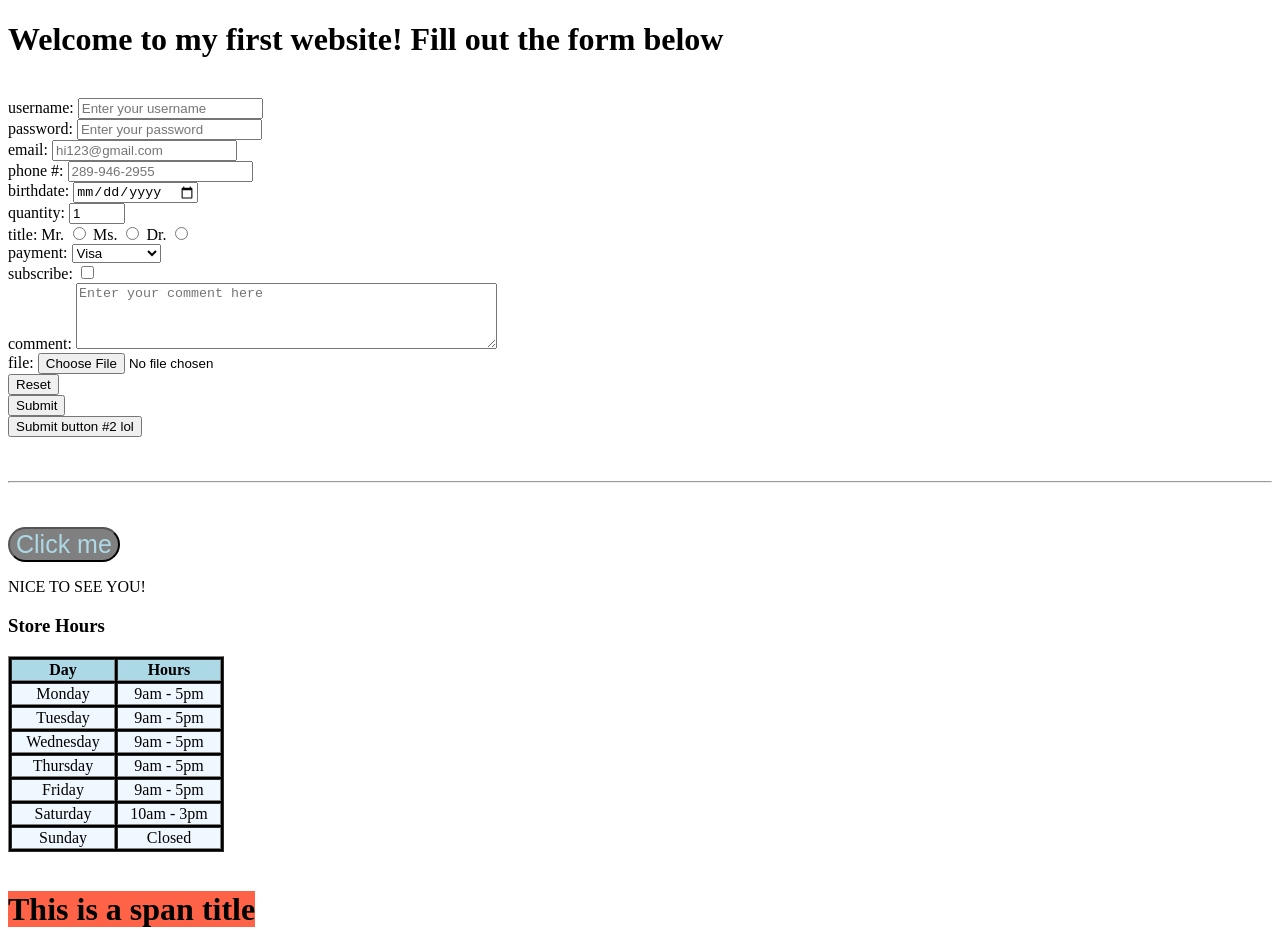
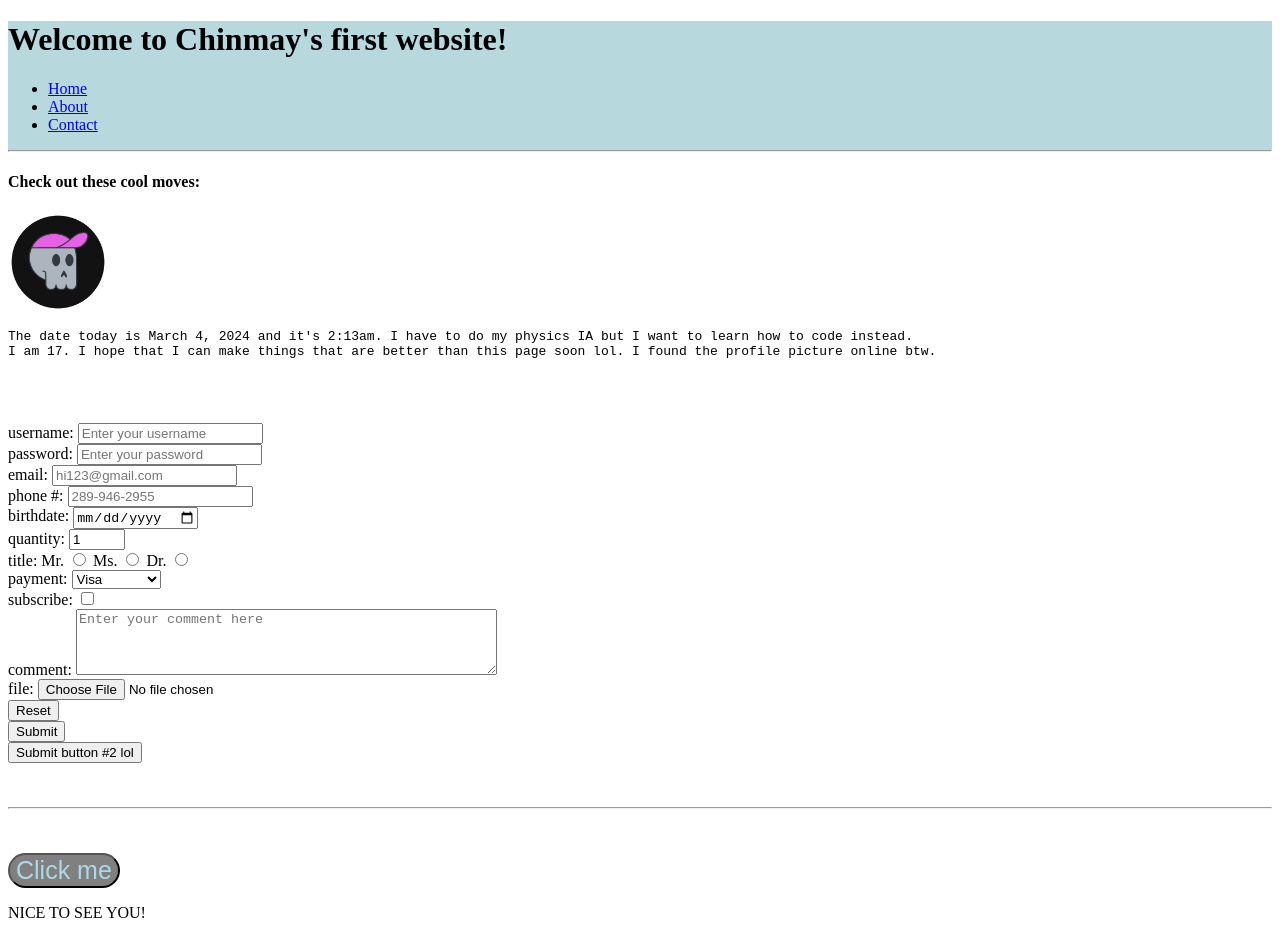
Before and after one commit to angryraptor108/learningwebdev, a plain HTML site: page index.html in a window 1280 px wide. Shown: the top 930 px of the page. Drawn offline with Linux system fonts and the light colour scheme.

Commit message:
css styling

```diff
--- a/index.html
+++ b/index.html
@@ -10,8 +10,27 @@
 
   <body>
 
-    <h1>Welcome to my first website! Fill out the form below</h1>
-    <br>
+    <header style="background-color: rgb(183, 217, 222);">
+      <h1>Welcome to Chinmay's first website!</h1>
+      <nav>
+        <ul>
+          <li><a href="#home">Home</a></li>
+          <li><a href="#about">About</a></li>
+          <li><a href="#contact">Contact</a></li>
+        </ul>
+      </nav>
+      <hr>
+    </header>
+
+    <main>
+
+      <h4>Check out these cool moves:</h4>
+      <img src="Icon/favicon.png" alt="profile pic" width="100" height="100" />
+      <pre>The date today is March 4, 2024 and it's 2:13am. I have to do my physics IA but I want to learn how to code instead.
+I am 17. I hope that I can make things that are better than this page soon lol. I found the profile picture online btw.
+      </pre>
+      <br>
+      <br>
 
     <!--form stuff here-->
     <form action="index.php" method="POST" enctype="multipart/form-data">
@@ -233,5 +252,18 @@
       <source src="movie.mp4" type="video/mp4" title="a movie that does not work lol"/>
       Your browser does not support the video tag.
     </video>
+
+    </main>
+
+    <footer style="background-color: rgb(183, 217, 222);">
+      <hr>
+      <p>Thanks for visiting my first website!</p>
+      <p>&copy; 2024 Chinmay</p>
+      <small><a href="mailto:chinmayjindal108@gmail.com">email me!</a></small>
+
+    </footer>
+
+
+
   </body>
 </html>
--- /dev/null
+++ b/style.css
@@ -0,0 +1,14 @@
+body{
+    background-color: black;
+}
+h1{
+    color: white;
+    text-align: center;
+}
+p{
+    color: white;
+    font-family: verdana;
+}
+#p1{ /* to grab element by id */
+    color: red;
+}
```
Also changed, not shown: index2.html (added, +23 -0 lines).
